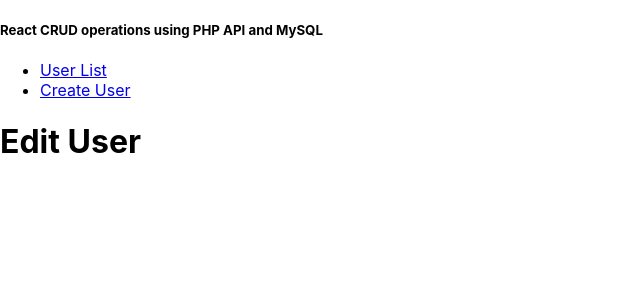
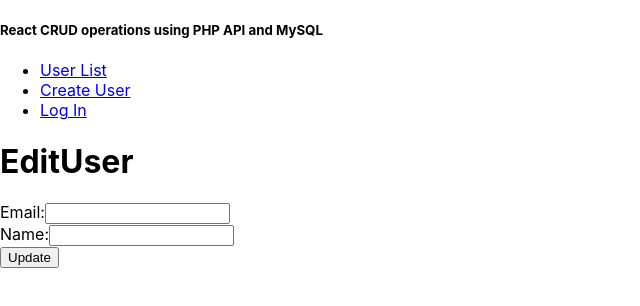
Before and after one commit to jakubkozlowski1104/trip-tip, a React (Create React App) app: page /user/1/edit in a window 1280 px wide. Shown: the top 306 px of the page, without its empty margins (0-640 px from the left). Built offline with nearby package versions, Linux system fonts and the light colour scheme; no server answers; the HTML template or start-up script is replaced by a standard one.

Commit message:
Update editUser

```diff
--- a/src/App.js
+++ b/src/App.js
@@ -1,7 +1,8 @@
 import { BrowserRouter, Routes, Route, NavLink } from 'react-router-dom';
 import UserList from './components/UserList/UserList';
-import CreateUser from './components/CreateUser/CreateUser';
+import Registration from './components/Registration/Registration';
 import EditUser from './components/EditUser/EditUser';
+import LogIn from './components/LogIn/LogIn';
 
 function App() {
   return (
@@ -16,11 +17,15 @@ function App() {
             <li>
               <NavLink to='user/create'>Create User</NavLink>
             </li>
+            <li>
+              <NavLink to='user/login'>Log In</NavLink>
+            </li>
           </ul>
         </nav>
         <Routes>
           <Route index element={<UserList />} />
-          <Route path='user/create' element={<CreateUser />} />
+          <Route path='user/create' element={<Registration />} />
+          <Route path='user/login' element={<LogIn />} />
           <Route path='user/:id/edit' element={<EditUser />} />
         </Routes>
       </BrowserRouter>
--- a/src/components/EditUser/EditUser.js
+++ b/src/components/EditUser/EditUser.js
@@ -1,5 +1,69 @@
+import { useState, useEffect } from 'react';
+import { useNavigate, useParams } from 'react-router-dom';
+import axios from 'axios';
+
 const EditUser = () => {
-  return <h1>Edit User</h1>;
+  const [inputs, setInputs] = useState({
+    email: '',
+    name: '',
+  });
+
+  const navigate = useNavigate();
+  const { id } = useParams();
+
+  const getUsers = () => {
+    axios.get(`http://localhost/TripTipApi/user/${id}`).then((response) => {
+      setInputs(response.data[0]);
+    });
+  };
+
+  useEffect(() => {
+    getUsers();
+  // eslint-disable-next-line react-hooks/exhaustive-deps
+  }, []);
+
+  const handleChange = (e) => {
+    const name = e.target.name;
+    const value = e.target.value;
+    setInputs((values) => ({ ...values, [name]: value }));
+  };
+
+  const handleSubmit = (e) => {
+    e.preventDefault();
+    axios
+      .put(`http://localhost/TripTipApi/user/${id}/edit`, inputs)
+      .then((response) => {
+        console.log(response.data);
+        navigate('/');
+      });
+  };
+
+  return (
+    <>
+      <h1>EditUser</h1>
+      <form onSubmit={handleSubmit}>
+        <div className='form-input'>
+          <label>Email:</label>
+          <input
+            value={inputs.email}
+            type='text'
+            name='email'
+            onChange={handleChange}
+          />
+        </div>
+        <div className='form-input'>
+          <label>Name:</label>
+          <input
+            value={inputs.name}
+            type='text'
+            name='name'
+            onChange={handleChange}
+          />
+        </div>
+        <button>Update</button>
+      </form>
+    </>
+  );
 };
 
 export default EditUser;
--- /dev/null
+++ b/src/components/LogIn/LogIn.js
@@ -0,0 +1,51 @@
+import { useState } from 'react';
+import axios from 'axios';
+
+const LogIn = () => {
+  const [inputs, setInputs] = useState({});
+
+  const handleChange = (e) => {
+    const name = e.target.name;
+    const value = e.target.value;
+    setInputs((values) => ({ ...values, [name]: value }));
+  };
+
+  const handleSubmit = (e) => {
+    e.preventDefault();
+    axios
+      .post('http://localhost/TripTipApi/index.php', {
+        action: 'login',
+        inputs,
+      })
+      .then((response) => {
+        if (response.data.status === 1) {
+          alert('udalo sie zalogowac');
+          console.log(response.data.message);
+          console.log(response.data.user);
+        } else {
+          alert('NIE udalo sie zalogowac');
+          console.log(response.data.message);
+        }
+      });
+    console.log(inputs);
+  };
+
+  return (
+    <>
+      <h1>LogIn</h1>
+      <form onSubmit={handleSubmit}>
+        <div className='form-input'>
+          <label>Email:</label>
+          <input type='text' name='email' onChange={handleChange} />
+        </div>
+        <div className='form-input'>
+          <label>Password:</label>
+          <input type='password' name='password' onChange={handleChange} />
+        </div>
+        <button>Sign up</button>
+      </form>
+    </>
+  );
+};
+
+export default LogIn;
--- /dev/null
+++ b/src/components/Registration/Registration.js
@@ -0,0 +1,46 @@
+import { useState } from 'react';
+import axios from 'axios';
+import { useNavigate } from 'react-router-dom';
+
+const CreateUser = () => {
+  const [inputs, setInputs] = useState({});
+  const navigate = useNavigate();
+
+  const handleChange = (e) => {
+    const name = e.target.name;
+    const value = e.target.value;
+    setInputs((values) => ({ ...values, [name]: value }));
+  };
+
+  const handleSubmit = (e) => {
+    e.preventDefault();
+    axios.post('http://localhost/TripTipApi/index.php', {
+      action: 'create',
+      inputs,
+    });
+    navigate('/');
+  };
+
+  return (
+    <>
+      <h1>Create new accont</h1>
+      <form onSubmit={handleSubmit}>
+        <div className='form-input'>
+          <label>Email:</label>
+          <input type='text' name='email' onChange={handleChange} />
+        </div>
+        <div className='form-input'>
+          <label>Name:</label>
+          <input type='text' name='name' onChange={handleChange} />
+        </div>
+        <div className='form-input'>
+          <label>Password:</label>
+          <input type='password' name='password' onChange={handleChange} />
+        </div>
+        <button>Sign up</button>
+      </form>
+    </>
+  );
+};
+
+export default CreateUser;
--- a/src/components/UserList/UserList.js
+++ b/src/components/UserList/UserList.js
@@ -1,7 +1,34 @@
+import axios from 'axios';
+import React, { useState, useEffect } from 'react';
+import { NavLink } from 'react-router-dom';
+
 const UserList = () => {
+  const [users, setUsers] = useState([]);
+
+  const getUsers = () => {
+    axios.get('http://localhost/TripTipApi/users/').then((response) => {
+      setUsers(response.data);
+    });
+  };
+
+  useEffect(() => {
+    getUsers();
+  }, []);
+
   return (
     <>
       <h1>User List</h1>
+      <ul>
+        {users.map((user, id) => (
+          <li key={user.id}>
+            <p>Id: {id + 1}</p>
+            <p>Name: {user.name}</p>
+            <p>Email: {user.email}</p>
+            <NavLink to={`user/${user.id}/edit`}>Edit </NavLink>
+            <button>deltete</button>
+          </li>
+        ))}
+      </ul>
     </>
   );
 };
```
Also changed, not shown: 1 other file (tests, documents, lock files or other folders).
